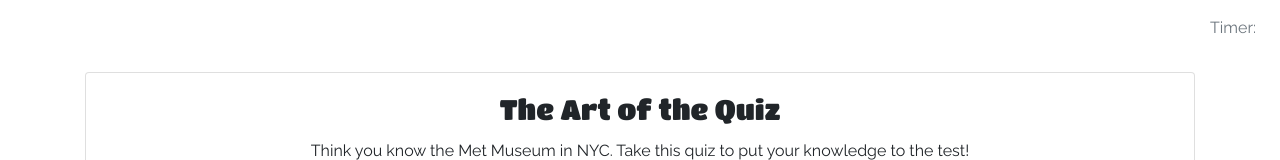
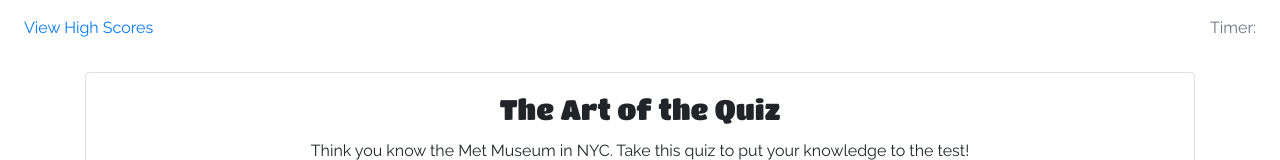
Before and after one commit to keycole/code-quiz, a plain HTML site: page index.html in a window 1280 px wide. Shown: the top 160 px of the page. Drawn offline with nearby package versions, Linux system fonts and the light colour scheme.

Commit message:
updated html and css to align element ids

```diff
--- a/assets/scripts/main.js
+++ b/assets/scripts/main.js
@@ -8,7 +8,7 @@ var score = 0;
 var time = 0;
 
 //
-var highScore = document.getElementById("high-score"); // on click reveal high scores screen
+var scoreLink = document.getElementById("score-link"); // on click reveal high scores screen
 
 var startContainer = document.getElementById("main-container");
 
@@ -52,7 +52,7 @@ var countdownClock = setInterval(function() {
   }, 1000);
 
 //Navigate to high score page
-highScore.onclick = fuction(){
+scoreLink.onclick = fuction(){
     scoreBoard.style.display = "block";
     startContainer.style.display = "none";
     questionContainer.style.display = "none";
--- a/index.html
+++ b/index.html
@@ -16,7 +16,7 @@
 <body>
     <nav class="d-flex bd-highlight mb-3" id="navigation-bar">
       <div class="p-2 bd-highlight nav-item">
-        <a class="nav-link active" href="#" id="high-score">View High Scores</a>
+        <a class="nav-link active" href="#" id="score-link">View High Scores</a>
       </div>
       <div class="ml-auto p-2 bd-highlight nav item">
         <a class="nav-link disabled">Timer: <span id="timer"></span></a>
```
